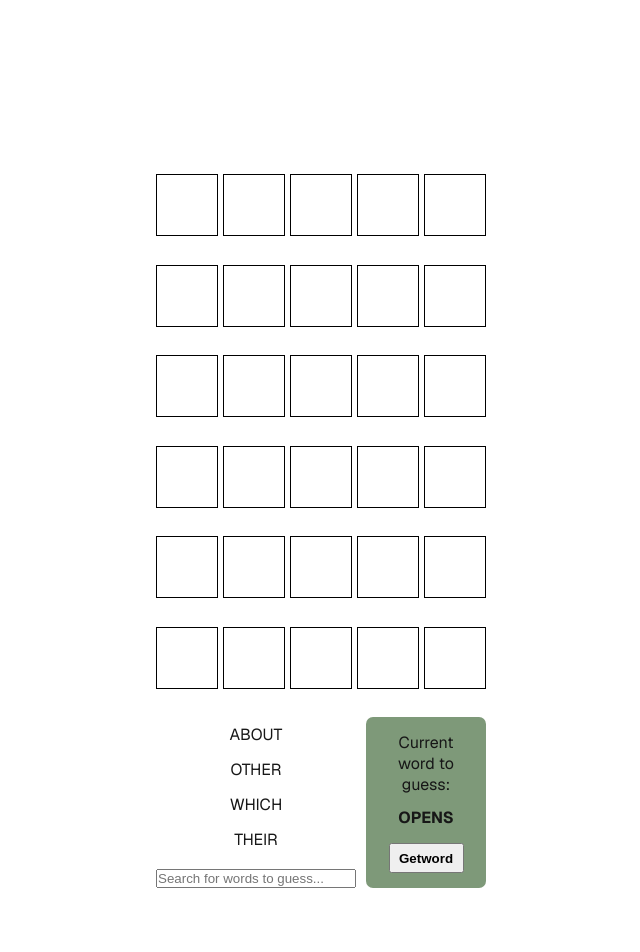
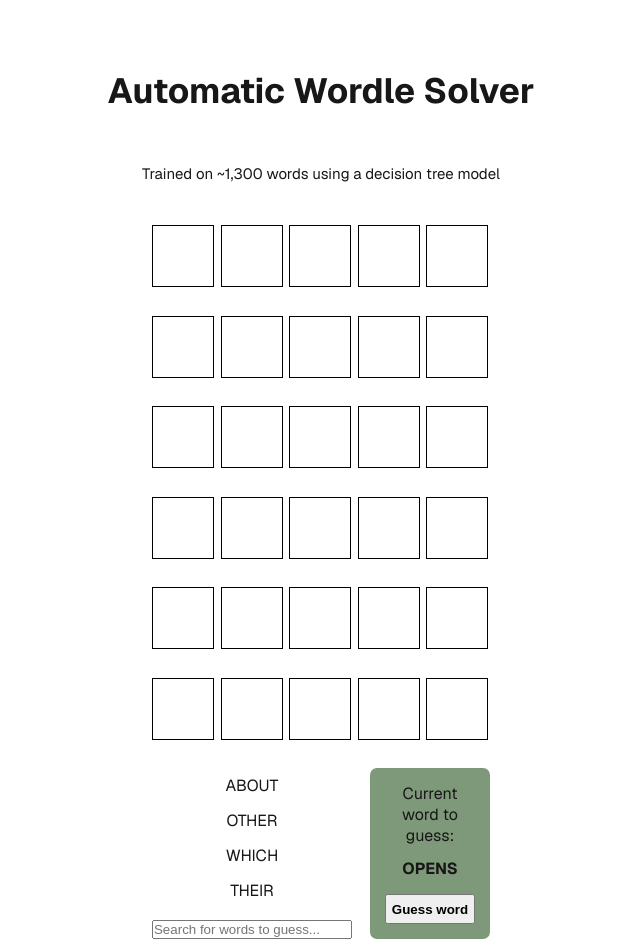
Before and after one commit to BrazenKind/aws_wordle_app, a Next.js app: page / in a window 1280 px wide. Shown: the top 952 px of the page, without its empty margins (319-959 px from the left). Built offline with nearby package versions, Linux system fonts and the light colour scheme.

Commit message:
Added explanatory title, changed button text

```diff
--- a/src/app/page.tsx
+++ b/src/app/page.tsx
@@ -25,7 +25,10 @@ export default async function Home() {
 
     return (
     <div className={styles.page}>
+        <div style={{textAlign: 'center', fontSize:'35px', fontWeight:'bold'}}> Automatic Wordle Solver </div>
+
       <main className={styles.main}>
+        <div style={{textAlign: 'center', fontSize:'15px'}}> Trained on ~1,300 words using a decision tree model </div>
         <Wordle_box wordData={wordData}></Wordle_box>
       </main>
     </div>
--- a/src/app/wordle_box.tsx
+++ b/src/app/wordle_box.tsx
@@ -89,7 +89,7 @@ export default function Wordle_box({wordData}: any){
                 <div className={styles.scrollBoxRightHalf}>
                     <div style={{textAlign:'center', paddingBottom:'2px'}}> Current word to guess:</div>
                     <div style={{textAlign:'center', paddingBottom:'5px', fontWeight:'bold'}}>{secret}</div>
-                    <button disabled={isLoading} className={isLoading?styles.loader:styles.placeholder} style={{width: '75px', height: '30px', fontWeight:'bold'}}onClick={getWord}>{isLoading?'':'Getword'}</button>
+                    <button disabled={isLoading} className={isLoading?styles.loader:styles.placeholder} style={{width: '90px', height: '30px', fontWeight:'bold'}}onClick={getWord}>{isLoading?'':'Guess word'}</button>
                 </div>
             </div>
 
```
